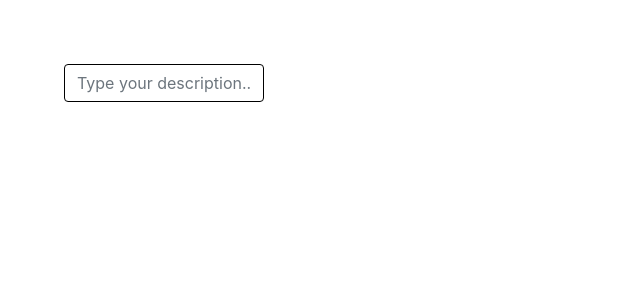
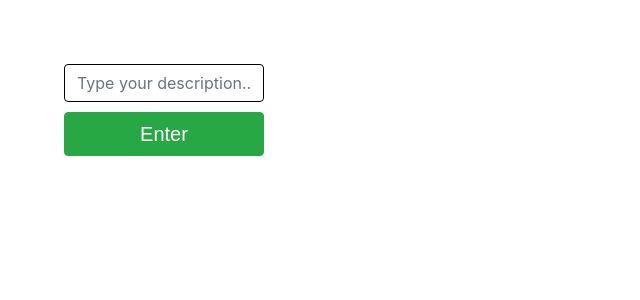
Before and after one commit to scaperothian/embedding-viz, a Flask app: page / in a window 1280 px wide. Shown: the top 300 px of the page, without its empty margins (0-640 px from the left). Run offline with Flask 3, Linux system fonts and the light colour scheme; parts of the project's set-up code (start-up, migrations or seed data) failed here and were passed over; some libraries are stand-ins or nearby versions.

Commit message:
adding button

```diff
--- a/templates/base.html
+++ b/templates/base.html
@@ -88,6 +88,9 @@
             <input type="text" id="showDescription" class="form-control"
             style="width: 200px; border: 1px solid black;"
             placeholder="Type your description...">
+            <button class="btn btn-success btn-block generator-button"
+            onclick="fetchGeneratorText(); createTopFiveArtistText(); createTopFiveSongsText(); showColumns();">Enter</button>
+        <p class="generator-text" id="generatorText"></p>
         </div>
 
         <div class="col-md-4 hidden" id="SecondColumn">
```
